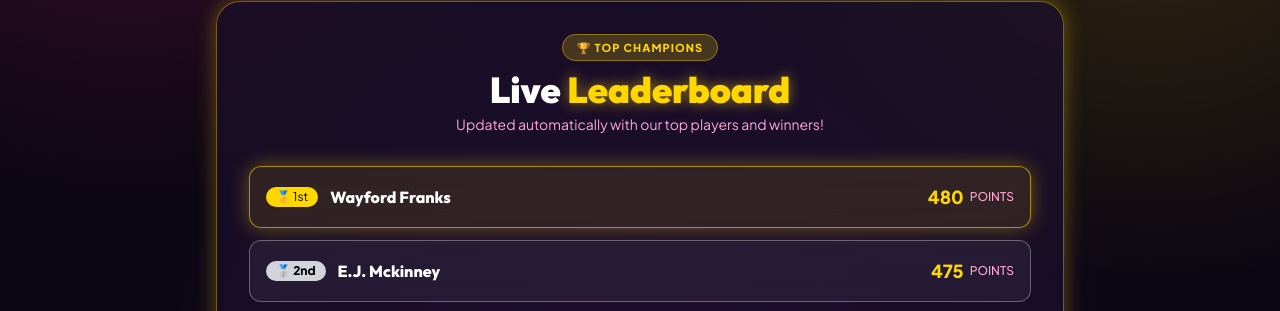
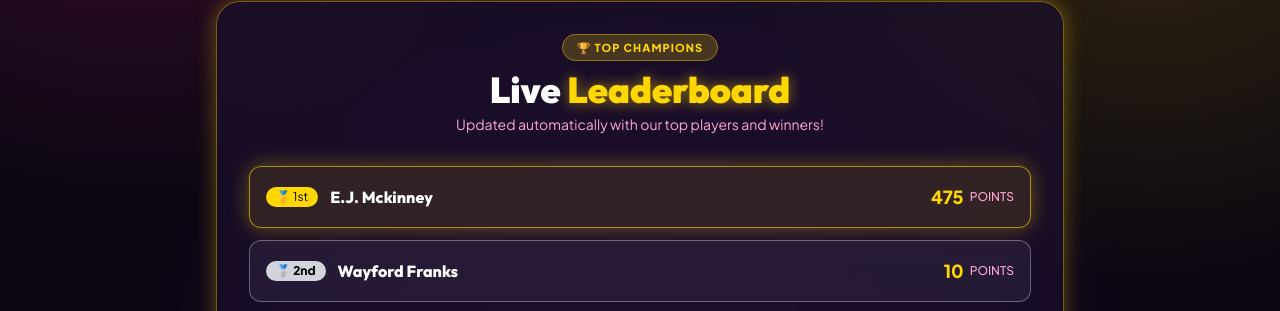
Before and after one commit to contactcasharena-a11y/casharena, a plain HTML site: page index.html in a window 1280 px wide. Shown: the part 1924-2235 px from the top of the page. Drawn offline with nearby package versions, Linux system fonts and the light colour scheme.

Commit message:
Update index.html

```diff
--- a/index.html
+++ b/index.html
@@ -352,7 +352,7 @@
     // Jaise hi aap points barhayenge, code automatically highest points wale ko sabse upar le ayega!
     const leaderboardData = [
       { name: "E.J. Mckinney", points: 475 },
-      { name: "Wayford Franks", points: 480 },
+      { name: "Wayford Franks", points: 10 },
       { name: "Kristi Gentry", points: 10 },
       { name: "Debra Shilling", points: 5 }
     ];
```
